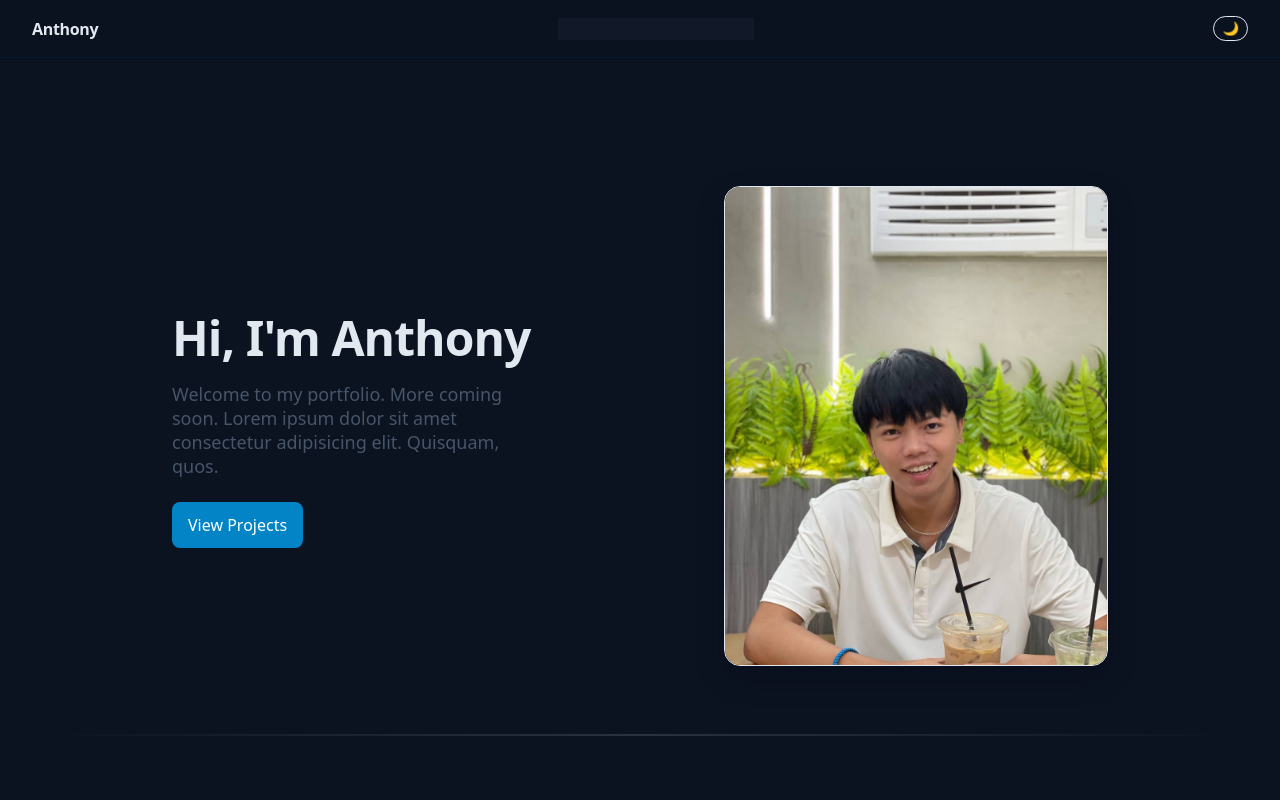
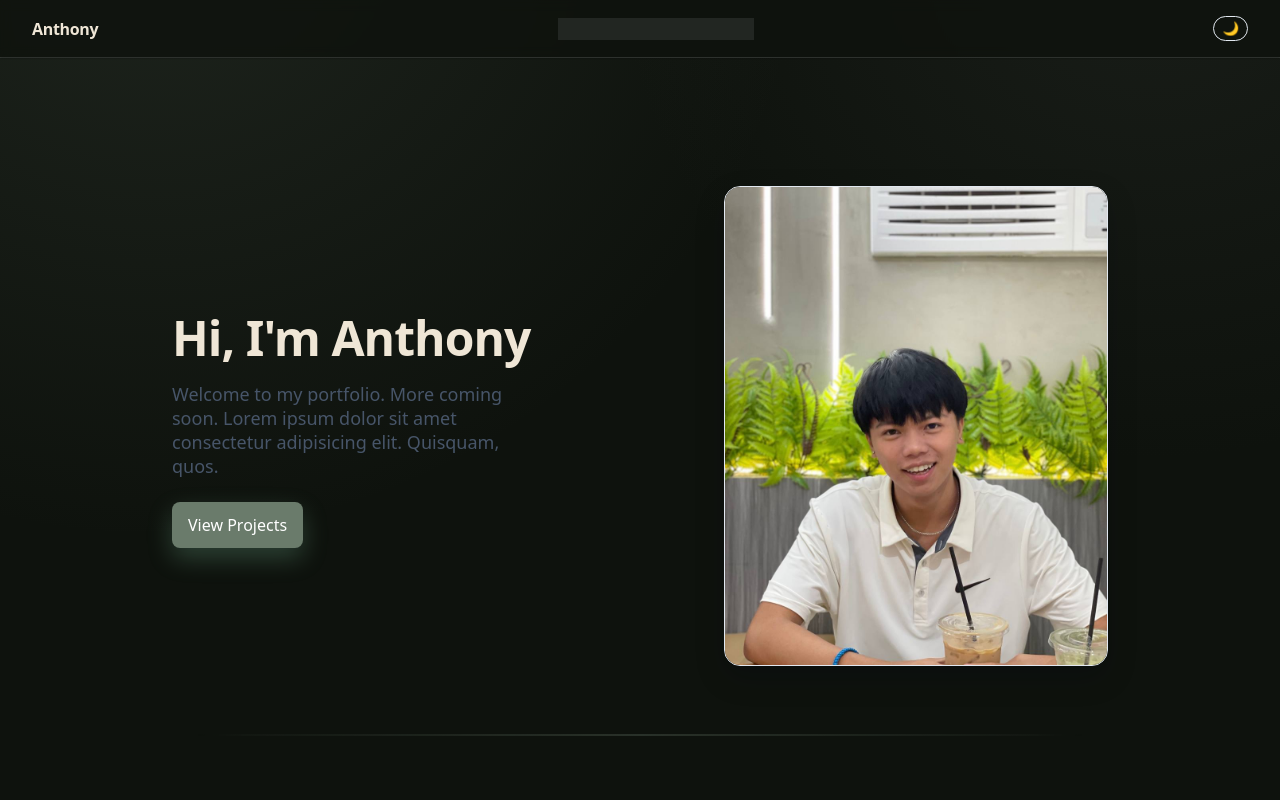
Before and after one commit to antunivillablnc/PortfolioV2, a Next.js app: page / in a window 1280 px wide. Shown: the top 800 px of the page. Built offline with nearby package versions, Linux system fonts and the light colour scheme.

Commit message:
dark mode color scheme changes

```diff
--- a/app/globals.css
+++ b/app/globals.css
@@ -1,6 +1,6 @@
 /* Reset */
 * { box-sizing: border-box; }
-html, body { height: 100%; }
+html, body { height: 100%; overflow-x: hidden; }
 
 /* Base */
 body {
@@ -8,12 +8,21 @@ body {
   font-family: ui-sans-serif, system-ui, -apple-system, Segoe UI, Roboto, Helvetica, Arial, "Apple Color Emoji", "Segoe UI Emoji";
   color: #0f172a;
   background: #f8fafc;
+  /* Subtle light-mode background gradients */
+  background-image:
+    radial-gradient(900px 900px at 10% -10%, rgba(100,116,139,0.10), transparent 60%),
+    radial-gradient(700px 700px at 95% 0%, rgba(14,165,233,0.08), transparent 60%);
+  background-attachment: fixed;
   /* Used for feather overlays that blend into page */
   --page-bg: #f8fafc;
   /* Card tokens */
   --card-border: #e2e8f0;
   --card-shadow: 0 12px 30px rgba(2, 6, 23, 0.18), 0 2px 8px rgba(2, 6, 23, 0.06);
   --card-shadow-hover: 0 18px 50px rgba(2, 6, 23, 0.25), 0 4px 12px rgba(2, 6, 23, 0.12);
+  /* Accent (light mode) */
+  --accent: #7fbf9a;        /* sage/green to match palette */
+  --accent-hover: #6aa883;
+  --accent-active: #5a916f;
 }
 
 /* Layout */
@@ -43,9 +52,7 @@ body {
 .section-sep {
   position: relative;
   height: 2px;
-  width: 100vw; /* full bleed */
-  left: 50%;
-  transform: translateX(-50%);
+  width: 100%; /* constrain to container */
   margin: 1.25rem 0 2.25rem;
   background: linear-gradient(
     90deg,
@@ -60,7 +67,7 @@ body {
   mask-image: linear-gradient(90deg, transparent 0 2%, #000 8% 92%, transparent 98% 100%);
 }
 .dark .section-sep {
-  background: linear-gradient(90deg, transparent, rgba(148,163,184,0.22), transparent);
+  background: linear-gradient(90deg, transparent, rgba(106,123,107,0.3), transparent);
 }
 
 /* Contained hero with right-side image */
@@ -68,14 +75,15 @@ body {
 .hero-copy { max-width: 40ch; }
 .hero-visual { display: flex; justify-content: flex-end; }
 .hero-figure { position: relative; width: 100%; max-width: 480px; aspect-ratio: 4 / 5; border-radius: 1rem; overflow: hidden; border: 1px solid var(--card-border); box-shadow: var(--card-shadow); background: linear-gradient(180deg, rgba(255,255,255,0.05), rgba(255,255,255,0.02)); transition: transform 350ms ease, box-shadow 350ms ease; will-change: transform; }
-.hero-figure::before { content: ""; position: absolute; inset: 0; border-radius: inherit; pointer-events: none; background: radial-gradient(260px 200px at 15% 10%, rgba(255,255,255,0.35), transparent 60%), radial-gradient(260px 160px at 85% -10%, rgba(14,165,233,0.15), transparent 60%); mix-blend-mode: soft-light; opacity: 0.6; }
+.hero-figure::before { content: ""; position: absolute; inset: 0; border-radius: inherit; pointer-events: none; background: radial-gradient(260px 200px at 15% 10%, rgba(255,255,255,0.35), transparent 60%), radial-gradient(260px 160px at 85% -10%, rgba(127,191,154,0.15), transparent 60%); mix-blend-mode: soft-light; opacity: 0.6; }
 .hero-figure:hover { transform: translateY(-4px) scale(1.01); box-shadow: var(--card-shadow-hover); }
 .hero-img { object-fit: cover; transition: transform 450ms ease, filter 450ms ease; }
 .hero-figure:hover .hero-img { transform: scale(1.03); filter: saturate(1.06) contrast(1.04); }
 
 /* Buttons */
-.btn { display: inline-block; background: #0ea5e9; color: white; padding: 0.75rem 1rem; border-radius: 0.5rem; text-decoration: none; }
-.btn:hover { background: #0284c7; }
+.btn { display: inline-block; background: var(--accent); color: #ffffff; padding: 0.75rem 1rem; border-radius: 0.5rem; text-decoration: none; border: 0; box-shadow: 0 10px 24px rgba(127,191,154,0.28), 0 2px 6px rgba(2,6,23,0.18); transition: background-color 180ms ease, transform 120ms ease, box-shadow 180ms ease; }
+.btn:hover { background: var(--accent-hover); transform: translateY(-1px); box-shadow: 0 14px 32px rgba(127,191,154,0.36), 0 4px 10px rgba(2,6,23,0.2); }
+.btn:active { background: var(--accent-active); transform: translateY(0); box-shadow: 0 8px 18px rgba(127,191,154,0.24), 0 2px 6px rgba(2,6,23,0.18); }
 
 /* Sections */
 .section { padding: 2rem 0; }
@@ -110,19 +118,28 @@ body {
 }
 
 /* Dark theme */
-.dark body { color: #e2e8f0; background: #0b1220; }
-.dark body { --page-bg: #0b1220; }
-.dark .site-header { background: #0b1220cc; border-bottom-color: #0b213f; }
+.dark body { color: #efe6d6; background: #0e120d; }
+.dark body { --page-bg: #0e120d; }
+/* Accent (dark mode) */
+.dark body { --accent: #7fbf9a; --accent-hover: #6aa883; --accent-active: #5a916f; }
+.dark body {
+  /* Subtle dark-mode background gradients matching palette */
+  background-image:
+    radial-gradient(1100px 1100px at 12% -15%, rgba(106,123,107,0.18), transparent 60%),
+    radial-gradient(900px 900px at 90% -10%, rgba(59,64,59,0.25), transparent 60%);
+  background-attachment: fixed;
+}
+.dark .site-header { background: #0e120dcc; border-bottom-color: #3b403b; }
 .dark .nav { box-shadow: 0 1px 2px 0 rgba(0, 0, 0, 0.35); }
-.dark .logo { color: #e2e8f0; }
-.dark .nav-links a { color: #94a3b8; }
-.dark .nav-links a:hover, .dark .nav-links a.active { color: #38bdf8; }
-.dark .nav-links { background: #111827; border-color: #0b213f; }
-.dark .btn { background: #0284c7; }
-.dark .btn:hover { background: #0369a1; }
-.dark .card { background: #0f172a; border-color: #0b213f; }
-.dark .link { color: #38bdf8; }
-.dark .site-footer { color: #94a3b8; border-top-color: #0b213f; }
+.dark .logo { color: #efe6d6; }
+.dark .nav-links a { color: #9aa396; }
+.dark .nav-links a:hover, .dark .nav-links a.active { color: #efe6d6; }
+.dark .nav-links { background: #222622; border-color: #3b403b; }
+.dark .btn { background: #6a7b6b; }
+.dark .btn:hover { background: #5d6e5f; }
+.dark .card { background: #2f3430; border-color: #3b403b; }
+.dark .link { color: #efe6d6; }
+.dark .site-footer { color: #9aa396; border-top-color: #3b403b; }
 
 /* Page load animations (stronger) */
 @keyframes reveal-fade { from { opacity: 0 } to { opacity: 1 } }
```
